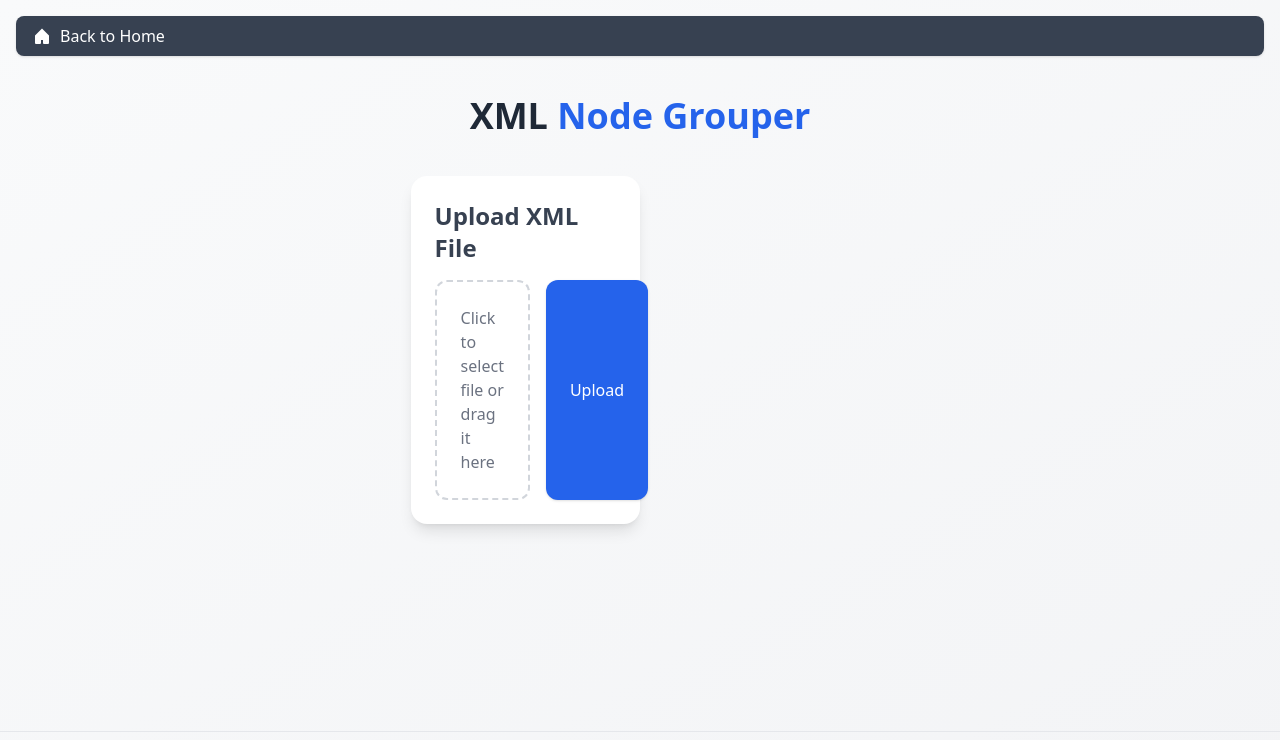
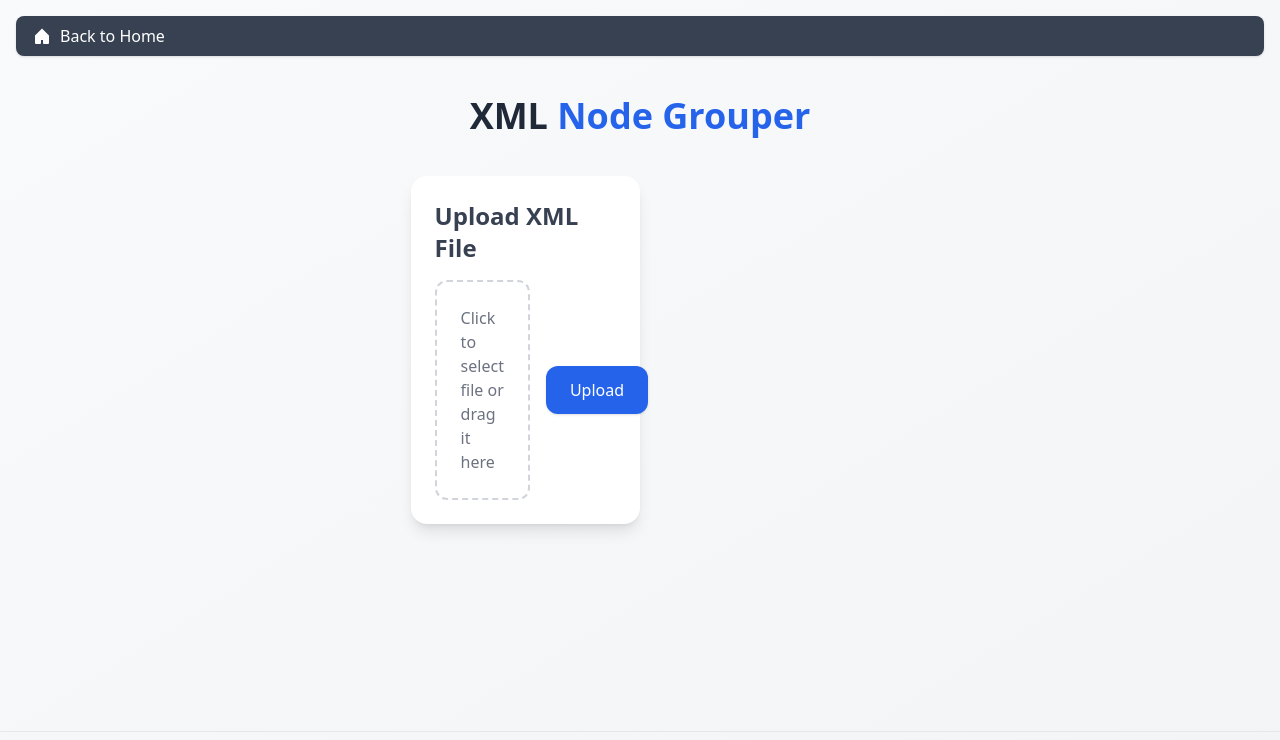
Before and after one commit to nadithakj/nodegrouper, a FastAPI app: page /app in a window 1280 px wide. Shown: the top 740 px of the page. Run offline with FastAPI, Linux system fonts and the light colour scheme; some libraries are stand-ins or nearby versions.

Commit message:
Update index.html

```diff
--- a/templates/index.html
+++ b/templates/index.html
@@ -32,7 +32,7 @@
 
 <div class="bg-white shadow-lg rounded-2xl p-6">
             <h2 class="text-2xl font-semibold mb-4 text-gray-700">Upload XML File</h2>
-            <form action="/upload" method="post" enctype="multipart/form-data" class="flex flex-col sm:flex-row gap-4">
+            <form action="/upload" method="post" enctype="multipart/form-data" class="flex items-center space-x-4">
                 <label class="flex items-center justify-center w-full sm:flex-1 border-2 border-dashed border-gray-300 rounded-xl p-6 cursor-pointer hover:border-blue-400 transition">
                     <span class="text-gray-500">Click to select file or drag it here</span>
                     <input type="file" name="file" class="hidden" required>
```
